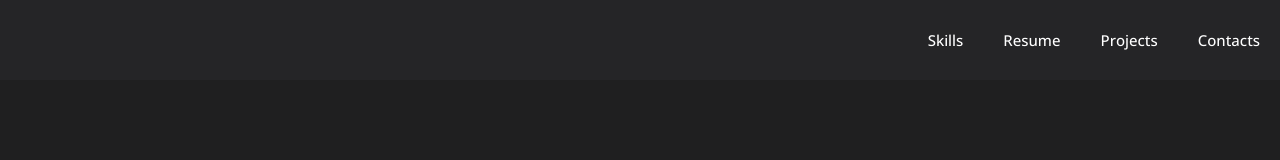
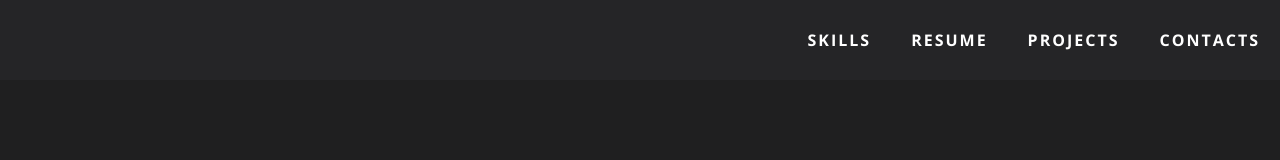
Before and after one commit to sshaporov/portfolio, a React (Create React App) app: page / in a window 1280 px wide. Shown: the top 160 px of the page. Built offline with nearby package versions, Linux system fonts and the light colour scheme.

Commit message:
refactoring navbar items

```diff
--- a/src/01-header/burger/Burger.module.scss
+++ b/src/01-header/burger/Burger.module.scss
@@ -18,7 +18,9 @@
         transition: 0.4s;
         a {
             text-decoration: none;
-            @include text($titleFontFamily, 15px, 500);
+            @include text($titleFontFamily, 16px, 700);
+            letter-spacing: 2px;
+            text-transform: uppercase;
             margin: 0 20px;
             &:hover {
                 text-decoration: none;
@@ -38,7 +40,7 @@
         top: 24px;
         right: 20px;
     }
-    @media screen and (min-width: 400px) {
+    @media screen and (min-width: 493px) {
         display: none;
     }
 }
--- a/src/01-header/nav/Nav.module.scss
+++ b/src/01-header/nav/Nav.module.scss
@@ -6,7 +6,9 @@
     cursor: pointer;
     a {
         text-decoration: none;
-        @include text($titleFontFamily, 15px, 500);
+        @include text($titleFontFamily, 16px, 700);
+        letter-spacing: 2px;
+        text-transform: uppercase;
         margin: 0 20px;
         &:hover {
             text-decoration: none;
@@ -14,7 +16,7 @@
             transition: .1s;
         }
     }
-    @media screen and (max-width: 400px) {
+    @media screen and (max-width: 493px) {
         display: none;
     }
 }
--- a/src/App.module.scss
+++ b/src/App.module.scss
@@ -2,6 +2,7 @@
   width: 60px;
   height: 60px;
   opacity: .2;
+  z-index: 1;
   &:hover {
     opacity: 1;
     transition: 0.3s;
```
